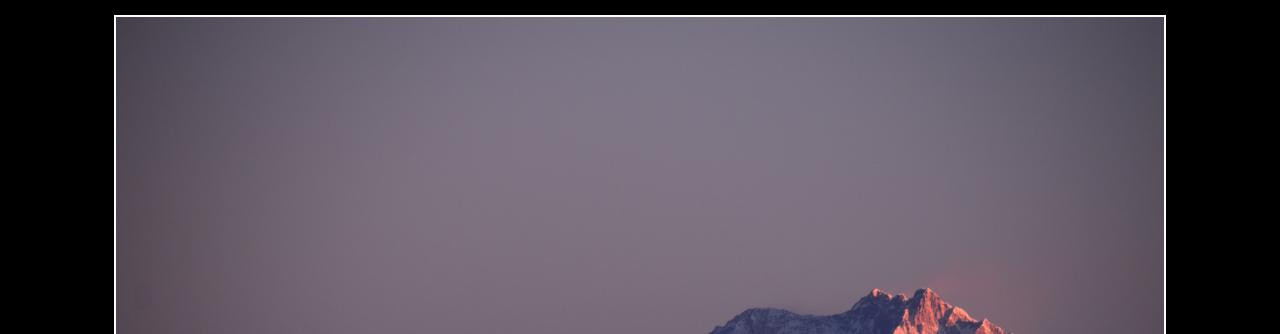
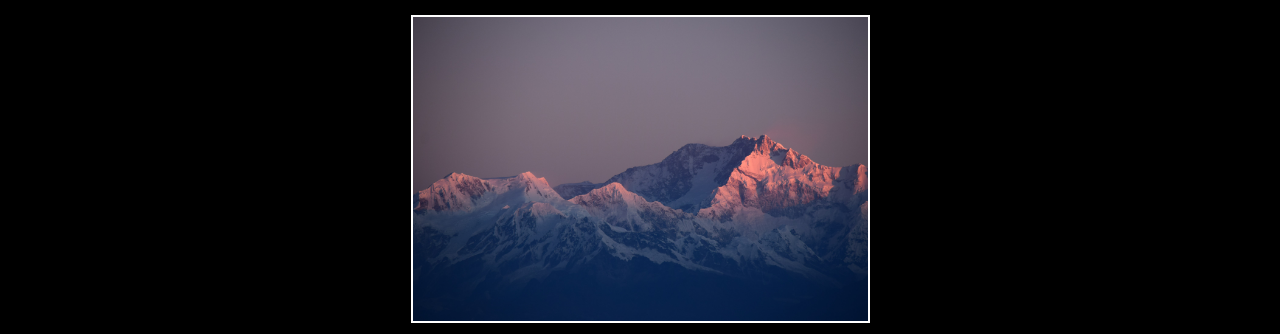
Before and after one commit to DanarQ/MountainPicture, a plain HTML site: page index.html in a window 1280 px wide. Shown: the top 334 px of the page. Drawn offline with Linux system fonts and the light colour scheme.

Commit message:
Update style.css

```diff
--- a/style.css
+++ b/style.css
@@ -14,7 +14,7 @@ p {
 }
 #imgposisi{
     border: 2px solid white;
-    min-width: 90%;
+    min-width: 100px;
     max-width: 90%;
     height: auto;
 }
```
